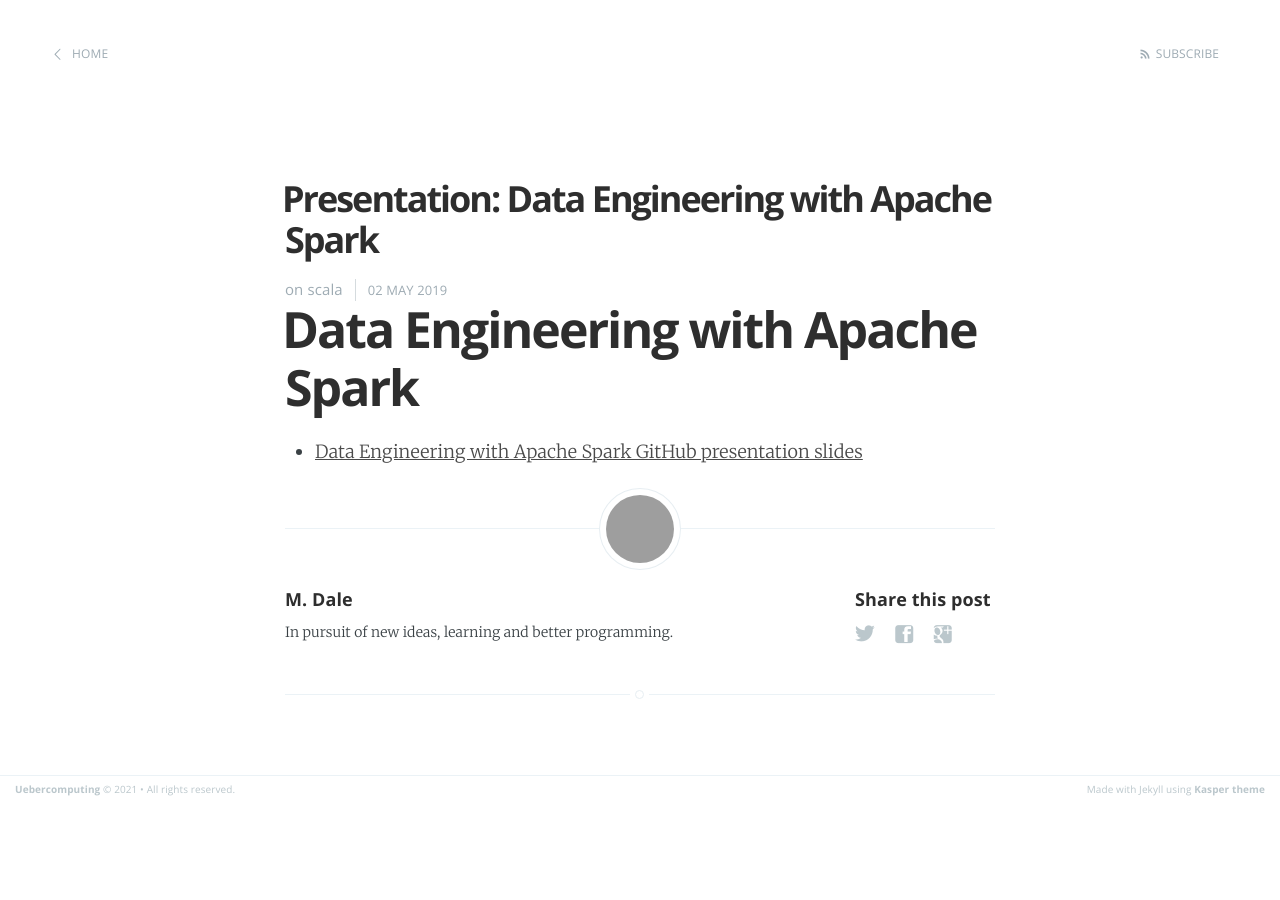
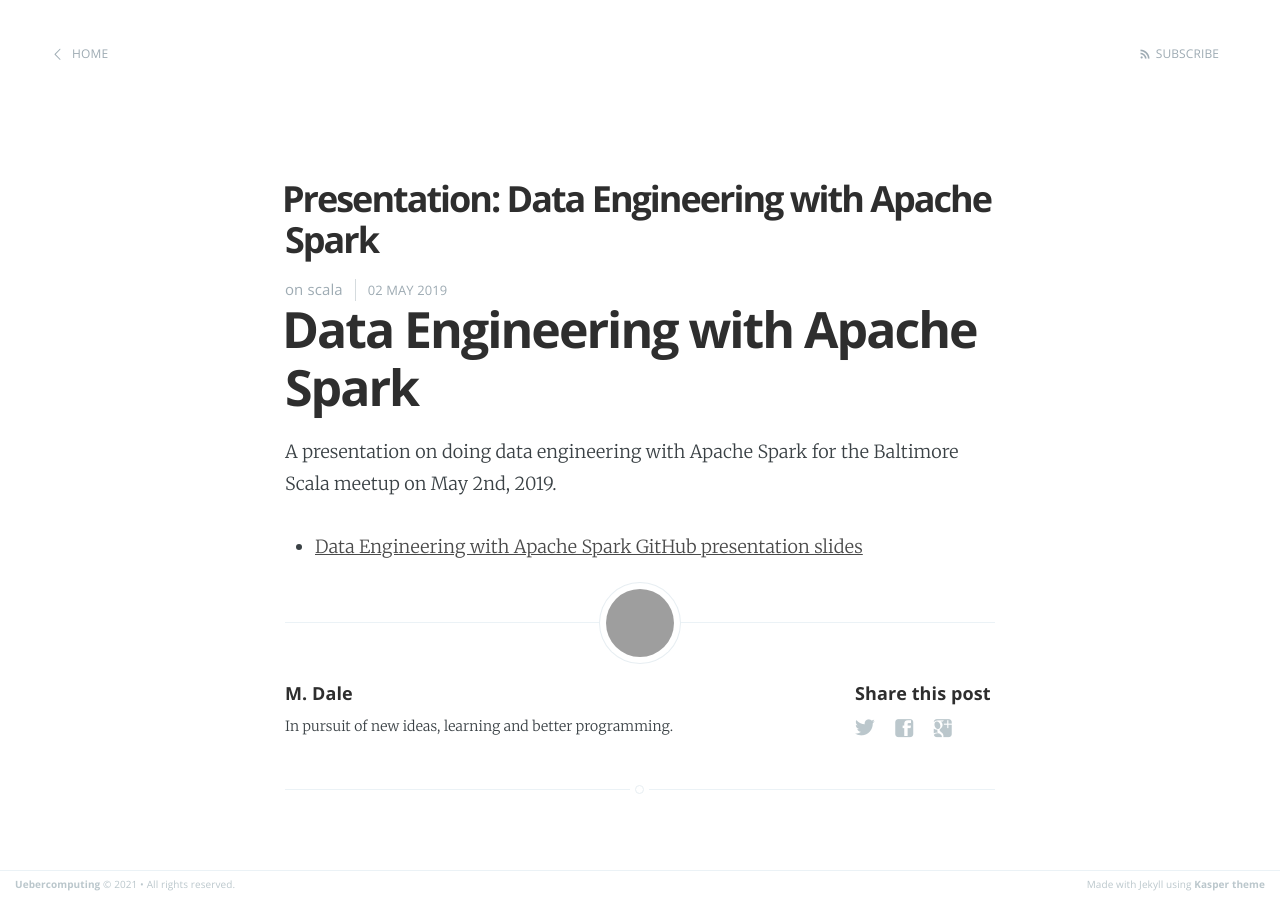
Before and after one commit to medale/medale.github.io, a Jekyll site: the page built from _posts/scala/2019-05-02-spark-dataengineering.md, in a window 1280 px wide. Built offline with Jekyll 4.4.1, drawn with Linux system fonts in a browser that asks for light colours; grey boxes are pictures that could not be loaded.

Commit message:
Updated with more recently given presentations and links

```diff
--- a/_posts/scala/2019-05-02-spark-dataengineering.md
+++ b/_posts/scala/2019-05-02-spark-dataengineering.md
@@ -7,4 +7,6 @@
 ---
 
 # Data Engineering with Apache Spark
+A presentation on doing data engineering with Apache Spark for the Baltimore Scala meetup on May 2nd, 2019.
+
 * [Data Engineering with Apache Spark GitHub presentation slides](https://github.com/medale/prez-spark-dataengineering/blob/master/presentation/SparkDataEngineering.pdf)
```
Also changed, not shown: _posts/scala/2019-10-24-ammonite-prez.md (+2 -0 lines).
